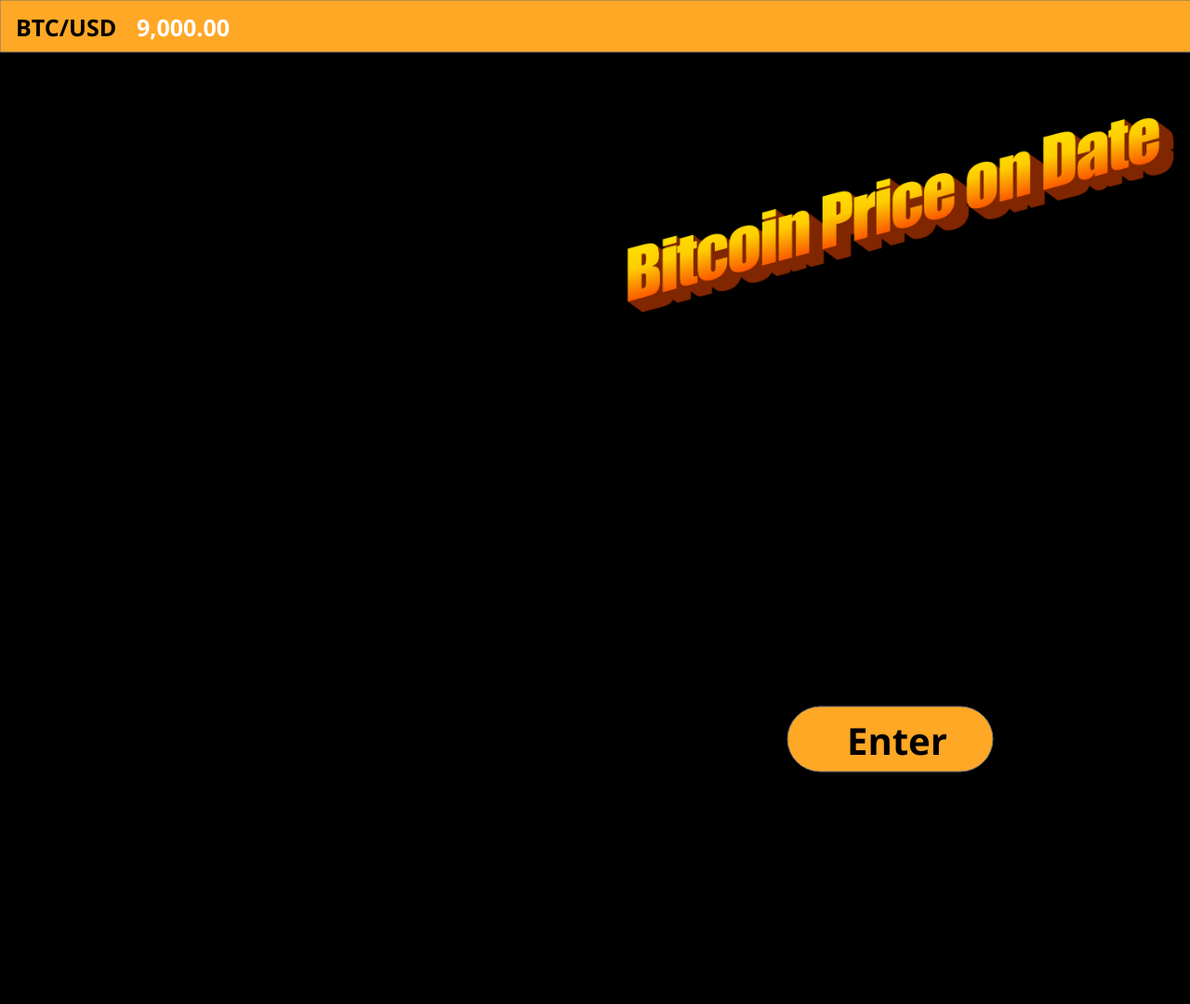
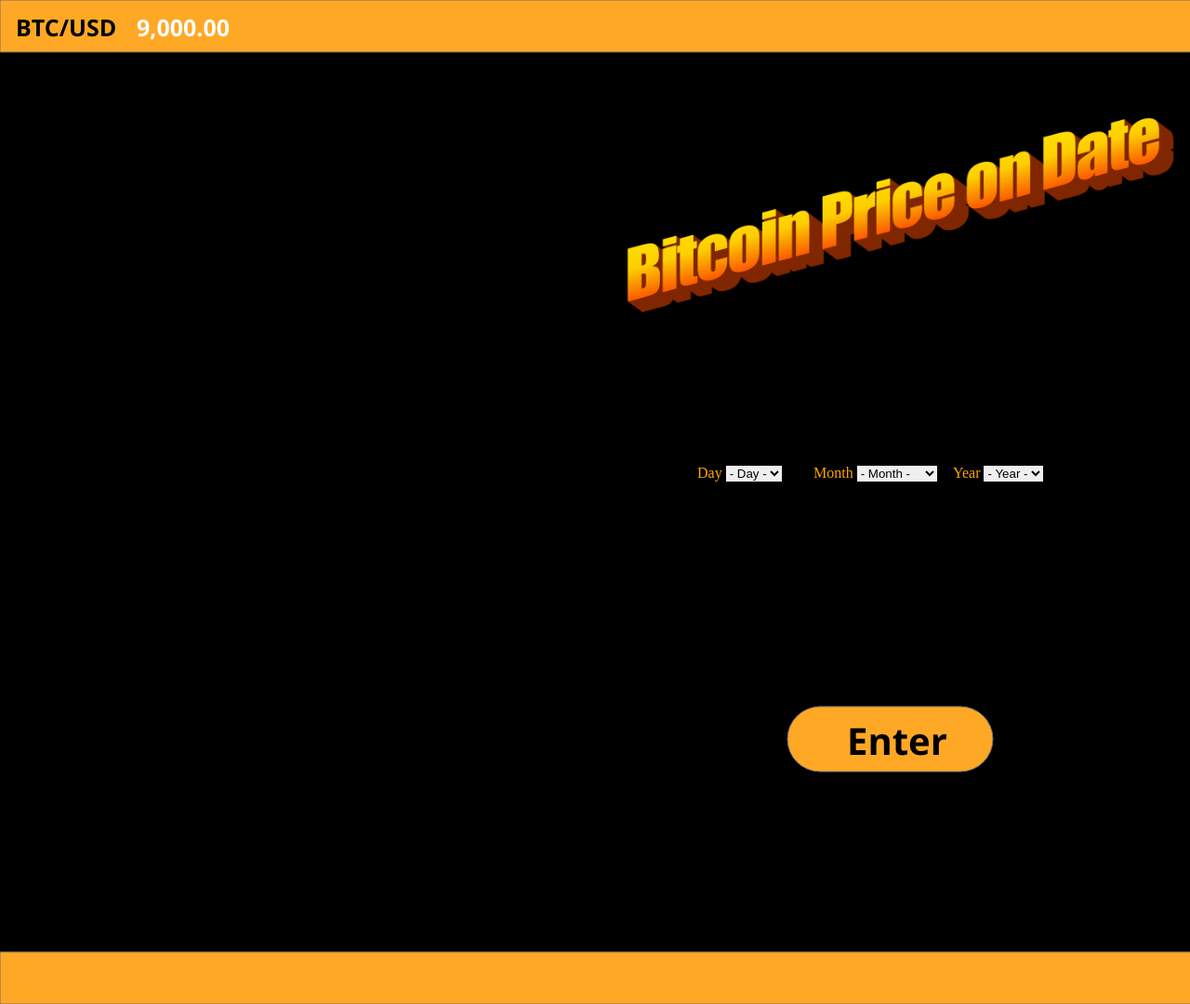
Before and after one commit to theshanebarnett/Bitcoin-Price, a website: page index.html in a window 1280 px wide. Shown: the top 1080 px of the page at 93% size. Drawn offline with Linux system fonts and the light colour scheme.

Commit message:
updated html with dropdowns

```diff
--- a/index.html
+++ b/index.html
@@ -5,6 +5,7 @@
 <meta http-equiv="X-UA-Compatible" content="IE=edge"/>
 <meta name="viewport" content="width=device-width, initial-scale=1.0">
 <title>Bitcoin Price on Date</title>
+<link rel="icon" href=".\images\biticon.png">
 <style id="applicationStylesheet" type="text/css">
 	.mediaViewInfo {
 		--web-view-name: Web 1920 – 1;
@@ -115,6 +116,23 @@
 		font-weight: bold;
 		font-size: 25px;
 		color: rgba(255,255,255,1);
+	}
+	#Rectangle_7 {
+		fill: rgba(255,168,38,1);
+		stroke: rgba(112,112,112,1);
+		stroke-width: 1px;
+		stroke-linejoin: miter;
+		stroke-linecap: butt;
+		stroke-miterlimit: 4;
+		shape-rendering: auto;
+	}
+	.Rectangle_7 {
+		position: absolute;
+		overflow: visible;
+		width: 1920px;
+		height: 56px;
+		left: 0px;
+		top: 1024px;
 	}
 </style>
 <script id="applicationScript">
@@ -2844,6 +2862,85 @@
 	<div id="ID900000">
 		<span>9,000.00</span>
 	</div>
+	<svg class="Rectangle_7">
+		<rect id="Rectangle_7" rx="0" ry="0" x="0" y="0" width="1920" height="56">
+		</rect>
+	</svg>
+	<div style="position: absolute; left: 750px; top: 500px;">
+		<label>
+			<span style="color:orange">Day</span>
+			<select>
+				<option> - Day - </option>
+				<option value="1">1</option>
+				<option value="2">2</option>
+				<option value="3">3</option>
+				<option value="4">4</option>
+				<option value="5">5</option>
+				<option value="6">6</option>
+				<option value="7">7</option>
+				<option value="8">8</option>
+				<option value="9">9</option>
+				<option value="10">10</option>
+				<option value="11">11</option>
+				<option value="12">12</option>
+				<option value="13">13</option>
+				<option value="14">14</option>
+				<option value="15">15</option>
+				<option value="16">16</option>
+				<option value="17">17</option>
+				<option value="18">18</option>
+				<option value="19">19</option>
+				<option value="20">20</option>
+				<option value="21">21</option>
+				<option value="22">22</option>
+				<option value="23">23</option>
+				<option value="24">24</option>
+				<option value="25">25</option>
+				<option value="26">26</option>
+				<option value="27">27</option>
+				<option value="28">28</option>
+				<option value="29">29</option>
+				<option value="30">30</option>
+				<option value="31">31</option>
+			</select>
+		</label>
+	</div>
+	<div style="position: absolute; left: 875px; top: 500px;">
+		<label>
+			<span style="color:orange">Month</span>
+			<select>
+				<option> - Month - </option>
+				<option value="January">January</option>
+				<option value="Febuary">Febuary</option>
+				<option value="March">March</option>
+				<option value="April">April</option>
+				<option value="May">May</option>
+				<option value="June">June</option>
+				<option value="July">July</option>
+				<option value="August">August</option>
+				<option value="September">September</option>
+				<option value="October">October</option>
+				<option value="November">November</option>
+				<option value="December">December</option>
+			</select>
+		</label>
+	</div>
+	<div style="position: absolute; left: 1025px; top: 500px;">
+		<label>
+			<span style="color:orange">Year</span>
+			<select>
+				<option> - Year - </option>
+				<option value='2013'>2013</option>
+				<option value='2014'>2014</option>
+				<option value='2015'>2015</option>
+				<option value='2016'>2016</option>
+				<option value='2017'>2017</option>
+				<option value='2018'>2018</option>
+				<option value='2019'>2019</option>
+				<option value='2020'>2020</option>
+			</select>
+		</label>
+	</div>
 </div>
 </body>
 </html>
```
Also changed, not shown: images/biticon.png (added).
